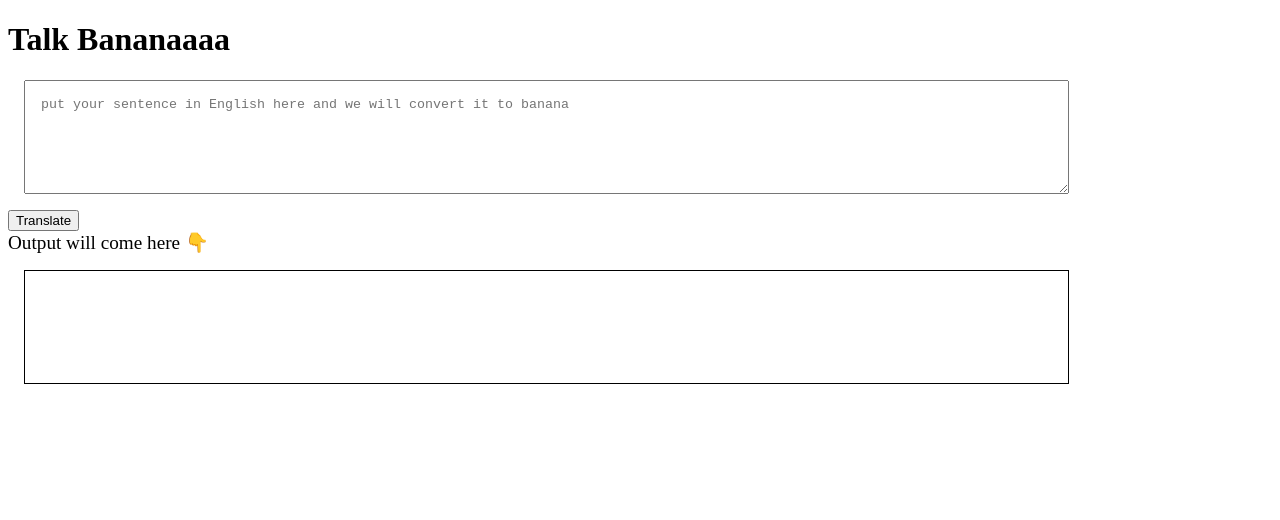
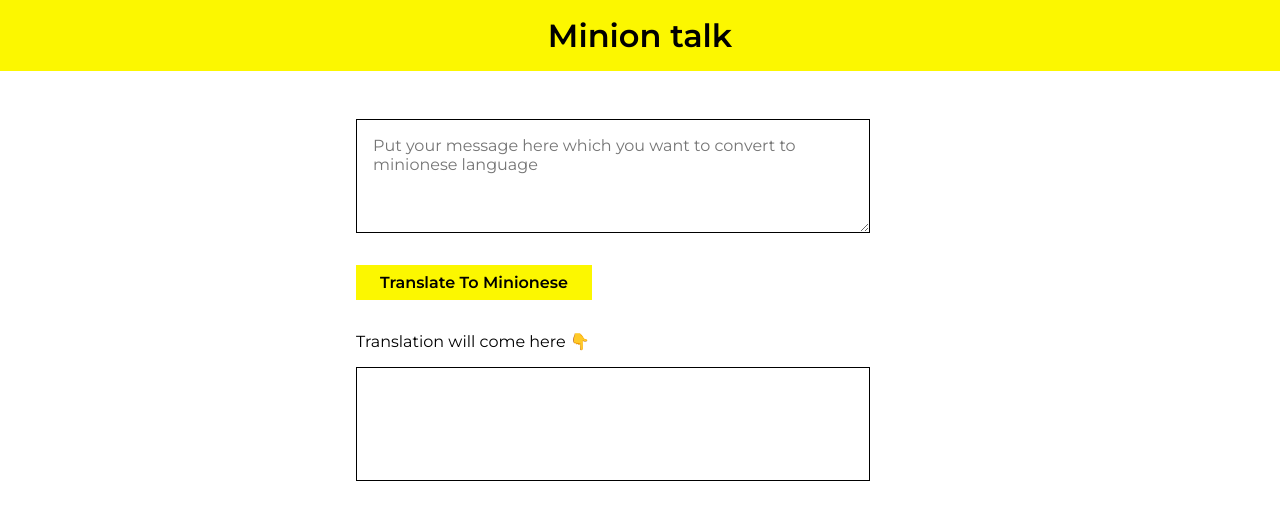
Before and after one commit to RahulLalchandani/banana-speak, a plain HTML site: page index.html in a window 1280 px wide. Drawn offline with Linux system fonts and the light colour scheme.

Commit message:
fixes and css

```diff
--- /dev/null
+++ b/css/style.css
@@ -0,0 +1,95 @@
+@import url('https://fonts.googleapis.com/css2?family=Montserrat:wght@400;600&display=swap');
+
+:root {
+    --primary-color: #fcf700;
+    --width-break: 600px;
+}
+
+* {
+    font-family: 'Montserrat', sans-serif;
+    font-size: 1rem;
+}
+
+body {
+    margin: auto;
+    display: block;
+    /* text-align: center; */
+}
+
+#navigation {
+    background-color: var(--primary-color);
+}
+
+#nav-heading {
+    text-align: center;
+    font-weight: 600;
+    font-size: 2rem;
+    padding: 1rem;
+}
+
+main {
+    margin: auto;
+    padding: 1rem;
+    max-width: var(--width-break);
+    flex: 1;
+}
+
+#txt-input {
+    width: 80%;
+    height: 10vh;
+    margin: 2rem 1rem;
+    padding: 1rem;
+    display: block;
+    border: 1px black solid;
+}
+
+#txt-output {
+    height: 10vh;
+    width: 80%;
+    margin: 1rem;
+    padding: 1rem;
+    display: block;
+    border: 1px black solid;
+}
+
+#btn-translate {
+    background-color: var(--primary-color);
+    padding: 0.5rem 1.5rem;
+    font-weight: bold;
+    font-size: 1rem;
+    border: none;
+    display: block;
+    margin: 1rem;
+}
+
+#label {
+    margin: 2rem 1rem 1rem 1rem;
+}
+
+footer {
+    background-color: var(--primary-color);
+    height: 20vh;
+    text-align: center;
+    padding: 1rem;
+
+    /* to put footer at bottom of page  */
+    position: fixed;
+    bottom: 0;
+    width: 100%;
+}
+
+#footer-heading {
+    font-weight: bold;
+    font-size: 1.2rem;
+}
+
+#footer-content {
+    max-width: var(--width-break);
+    margin: auto;
+    padding-top: 1rem;
+}
+
+#footer-last-label {
+    margin: 1rem;
+    font-size: small
+}
--- a/index.html
+++ b/index.html
@@ -1,38 +1,27 @@
 <!DOCTYPE html>
 <html lang="en">
-  <head>
-    <meta charset="UTF-8" />
-    <meta http-equiv="X-UA-Compatible" content="IE=edge" />
-    <meta name="viewport" content="width=<device-width>, initial-scale=1.0" />
-    <title>Banana Speak</title>
-    <style>
-      textarea {
-        width: 80%;
-        height: 10vh;
-        display: block;
-        margin: 1rem;
-        padding: 1rem;
-      }
 
-      #output {
-        border: 1px solid black;
-        height: 10vh;
-        width: 80%;
-        margin: 1rem;
-        padding: 1rem;
-      }
-    </style>
-  </head>
-  <body>
-    <h1>Talk Bananaaaa</h1>
-    <textarea
-      id="txt-input"
-      placeholder="put your sentence in English here and we will convert it to banana"
-    ></textarea>
-    <button id="btn-translate">Translate</button>
+<head>
+    <meta charset="UTF-8">
+    <meta name="viewport" content="width=device-width, initial-scale=1.0">
+    <title>Minion Talk</title>
+    <link rel="stylesheet" href="/css/style.css">
 
-    <div style="font-size: larger">Output will come here 👇</div>
-    <div id="output"></div>
+</head>
+
+<body>
+    <nav id="navigation">
+        <div id="nav-heading">Minion talk</h1>
+    </nav>
+
+    <main>
+        <textarea id="txt-input"
+            placeholder="Put your message here which you want to convert to minionese language"></textarea>
+        <button id="btn-translate"> Translate To Minionese</button>
+        <div id="label"> Translation will come here 👇</div>
+        <div id="txt-output"></div>
+    </main>
     <script src="app.js" type="text/javascript"></script>
-  </body>
+</body>
+
 </html>
```
